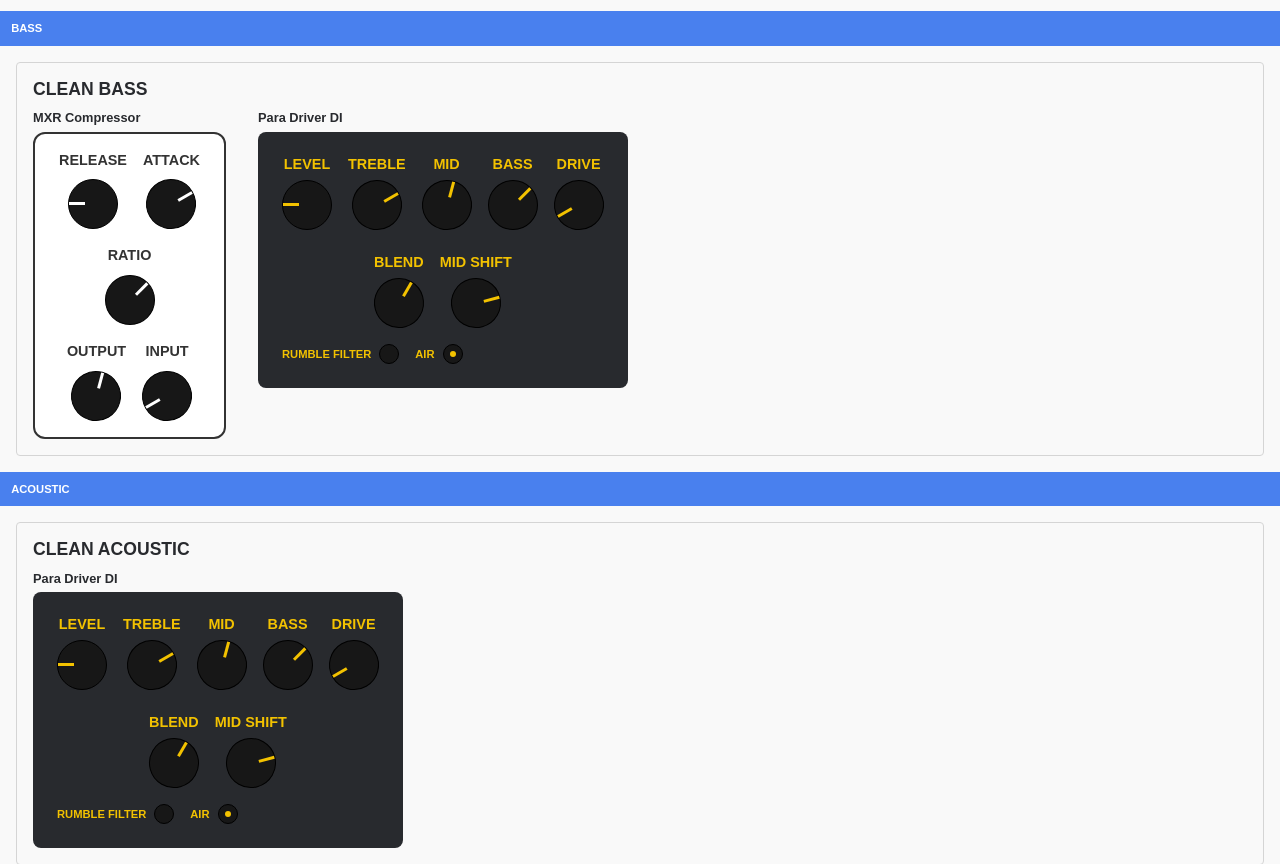
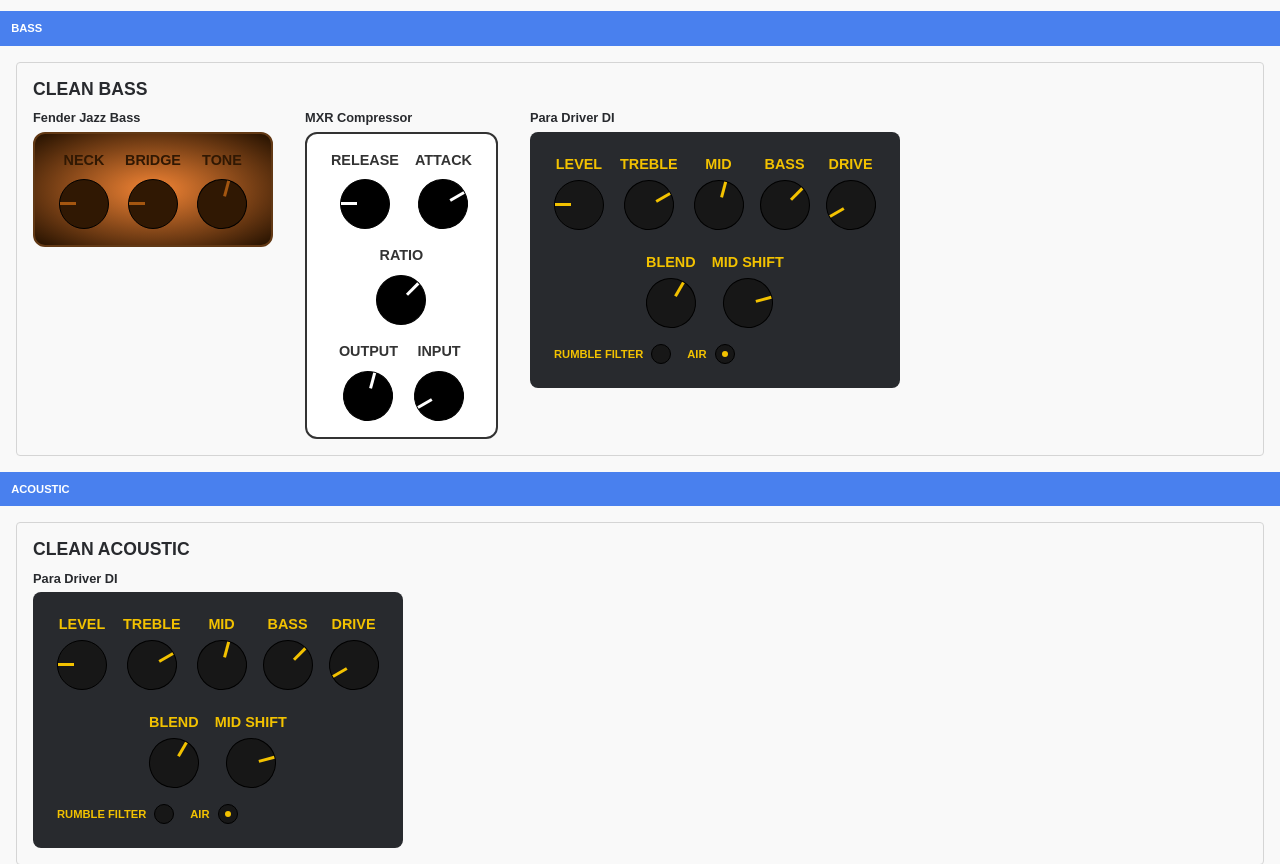
Before and after one commit to iforwms/paradriver, a PHP site: page / in a window 1280 px wide. Shown: the top 864 px of the page. Run offline with PHP 8.4, Linux system fonts and the light colour scheme.

Commit message:
Update styling

```diff
--- a/index.php
+++ b/index.php
@@ -45,6 +45,9 @@ align-items: center;
 border-radius: 48px;
 border: 1px solid #000;
 position: relative;
+}
+.fender_jazz label {
+color: #301803;
 }
 .indicator {
 width: 3px;
@@ -101,7 +104,7 @@ color: #282a2e;
 <div style="margin: 1em; border: 1px solid #d5d5d5; border-radius: 4px; padding: 1em;">
     <h3><?= $preset['name'] ?></h3>
     <div style="display: flex;">
-    <?php foreach($preset['pedals'] as $pedal): ?>
+    <?php foreach($preset['chain'] as $pedal): ?>
         <?php if(file_exists(__DIR__ . "/templates/pedals/{$pedal['id']}.blade.php")): ?>
             <?php include __DIR__ . "/templates/pedals/{$pedal['id']}.blade.php"; ?>
         <?php else: ?>
--- a/presets.json
+++ b/presets.json
@@ -2,7 +2,17 @@
   {
     "name": "Clean Bass",
     "instrument": "bass",
-    "pedals": [
+    "chain": [
+      {
+        "id": "fender_jazz",
+        "name": "Fender Jazz Bass",
+        "type": "guitar",
+        "settings": {
+          "neck_pickup": 270,
+          "bridge_pickup": 270,
+          "tone": 15
+        }
+      },
       {
         "id": "mxr87",
         "name": "MXR Compressor",
@@ -36,7 +46,7 @@
   {
     "name": "Clean acoustic",
     "instrument": "acoustic",
-    "pedals": [
+    "chain": [
       {
         "id": "paradriver",
         "name": "Para Driver DI",
--- a/templates/knob.blade.php
+++ b/templates/knob.blade.php
@@ -1,6 +1,6 @@
 <div class="effect">
     <label style=""><?= $title; ?></label>
-    <div style="transform: rotate(<?= $value; ?>deg);" class="knob">
+    <div style="transform: rotate(<?= $value; ?>deg); <?= isset($knob_colour) ? "background-color: $knob_colour" : ''; ?>" class="knob">
         <div class="indicator" style="<?= isset($indicator_colour) ? "background-color: $indicator_colour;" : ""; ?>"></div>
     </div>
 </div>
--- /dev/null
+++ b/templates/pedals/fender_jazz.blade.php
@@ -0,0 +1,11 @@
+<div class="fender_jazz">
+    <h4><?= $pedal['name']; ?></h4>
+
+    <div style="margin-right: 2em; flex-direction: column; text-align: center; line-height: 1.5; background: radial-gradient(#f48535, #241100); border: 2px solid #623915; display: flex; justify-content: center; align-items: center; border-radius: 12px; padding: 1em;">
+        <div style="display: flex;">
+            <?php $title = "Neck"; $value = $pedal['settings']['neck_pickup']; $indicator_colour = "#a45610"; $knob_colour = "#301803"; include __DIR__ . "/../knob.blade.php"; ?>
+            <?php $title = "Bridge"; $value = $pedal['settings']['bridge_pickup']; include __DIR__ . "/../knob.blade.php"; ?>
+            <?php $title = "Tone"; $value = $pedal['settings']['tone']; include __DIR__ . "/../knob.blade.php"; ?>
+        </div>
+    </div>
+</div>
--- a/templates/pedals/mxr87.blade.php
+++ b/templates/pedals/mxr87.blade.php
@@ -1,3 +1,5 @@
+<?php $knob_colour = "#000"; ?>
+
 <div>
     <h4><?= $pedal['name']; ?></h4>
 
--- a/templates/pedals/paradriver.blade.php
+++ b/templates/pedals/paradriver.blade.php
@@ -1,3 +1,5 @@
+<?php $knob_colour = "#171717"; ?>
+
 <div class="paradriver">
     <h4><?= $pedal['name']; ?></h4>
 
```
